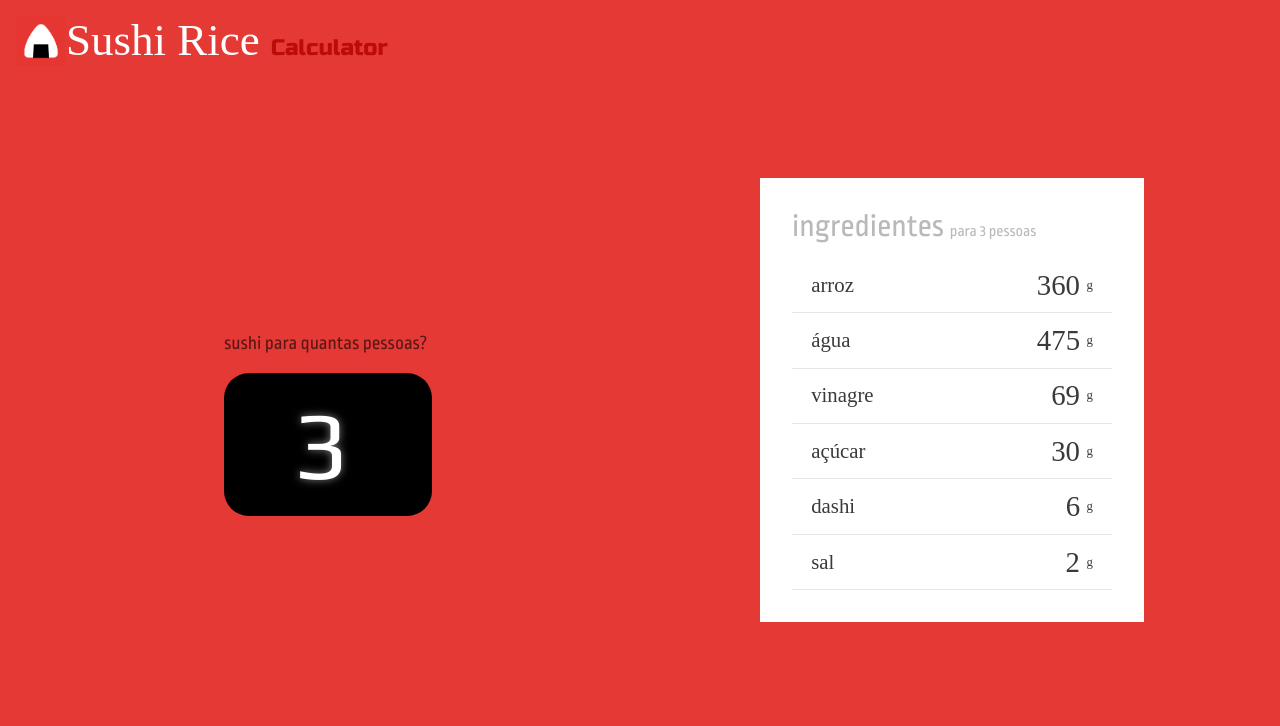
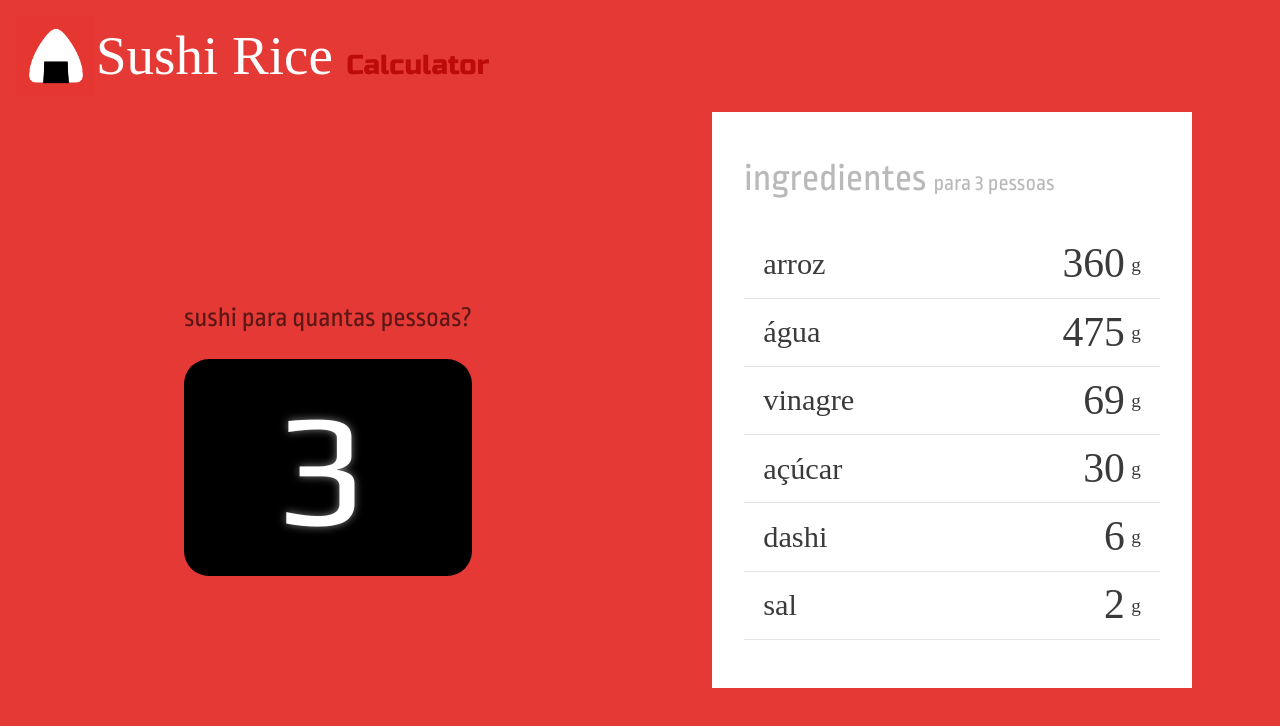
Before and after one commit to luccamordente/sushi-rice, a React (Vite) app: page / in a window 1280 px wide. Shown: the top 726 px of the page. Built offline with nearby package versions, Linux system fonts and the light colour scheme; a web font is replaced by a local one.

Commit message:
Improve sizes

```diff
--- a/src/App.tsx
+++ b/src/App.tsx
@@ -1,11 +1,12 @@
 import React, { useState } from "react";
 import styled from "styled-components";
 
-import "reset-css";
-import "./App.css";
 import Logo from "./components/Logo";
 import PeopleCount from "./components/PeopleCount";
 import IngredientsList from "./components/IngredientsList";
+
+import "reset-css";
+import "./App.css";
 
 const DEFAULT_PEOPLE_COUNT = 3;
 
--- a/src/components/IngredientsList.tsx
+++ b/src/components/IngredientsList.tsx
@@ -53,22 +53,23 @@ const Container = styled.div`
   box-sizing: border-box;
   color: #3a3a3a;
   text-transform: lowercase;
-  padding: 2rem;
+  padding: 3rem 2rem;
+  width: 30rem;
 
   h1 {
     color: #b9b9b9;
-    font-size: 2rem;
+    font-size: 2.4rem;
     font-family: "Ropa Sans", sans-serif;
-    margin-bottom: 1rem;
+    margin-bottom: 2rem;
 
     small {
-      font-size: 1rem;
+      font-size: 1.4rem;
     }
   }
 
   @media (max-width: 767.98px) {
     width: 100%;
-    padding: 1rem;
+    padding: 2rem 1rem;
 
     h1 {
       small {
@@ -80,11 +81,6 @@ const Container = styled.div`
 
 const List = styled.div`
   font-family: "Finger Paint", serif;
-  min-width: 20rem;
-
-  @media (max-width: 767.98px) {
-    min-width: initial;
-  }
 `;
 
 const Item = styled.div`
@@ -99,15 +95,15 @@ const Item = styled.div`
 `;
 const Name = styled.div`
   flex: 1 1 auto;
-  font-size: 1.3rem;
+  font-size: 1.9rem;
 `;
 const Amount = styled.div`
   flex: 1 1 auto;
-  font-size: 1.8rem;
+  font-size: 2.6rem;
   text-align: right;
 `;
 const Unit = styled.div`
   flex: 0 1 auto;
-  font-size: 0.8rem;
+  font-size: 1.2rem;
   padding-left: 0.4rem;
 `;
--- a/src/components/Logo.tsx
+++ b/src/components/Logo.tsx
@@ -18,11 +18,11 @@ export default function Logo() {
 const Container = styled.div`
   display: flex;
   flex-direction: row;
-  font-size: 45px;
+  font-size: 55px;
   align-items: center;
 
   img {
-    width: 50px;
+    width: 80px;
   }
 
   .primary {
@@ -38,10 +38,11 @@ const Container = styled.div`
   }
 
   @media (max-width: 767.98px) {
-    font-size: 30px;
+    font-size: 35px;
+    justify-content: center;
 
     img {
-      width: 40px;
+      width: 50px;
     }
   }
 `;
--- a/src/components/PeopleCount.tsx
+++ b/src/components/PeopleCount.tsx
@@ -45,7 +45,7 @@ const Container = styled.div`
   label {
     color: rgba(0, 0, 0, 0.6);
     display: block;
-    font-size: 1.2rem;
+    font-size: 1.7rem;
     margin-bottom: 1em;
     text-transform: lowercase;
   }
@@ -58,9 +58,9 @@ const Container = styled.div`
     color: #fff;
     display: block;
     font-family: "Play";
-    font-size: 6em;
+    font-size: 10em;
     text-align: center;
     text-shadow: 0 0 8px rgba(255, 255, 255, 0.5);
-    width: 11rem;
+    width: 16rem;
   }
 `;
```
